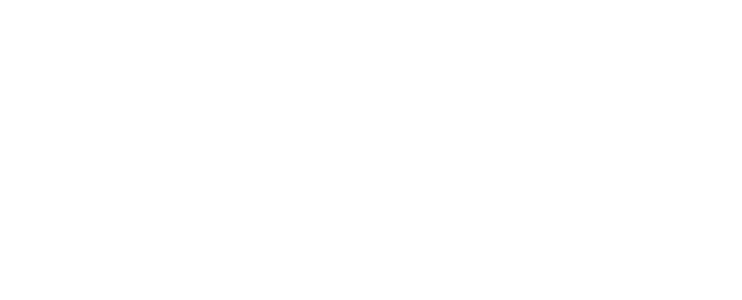
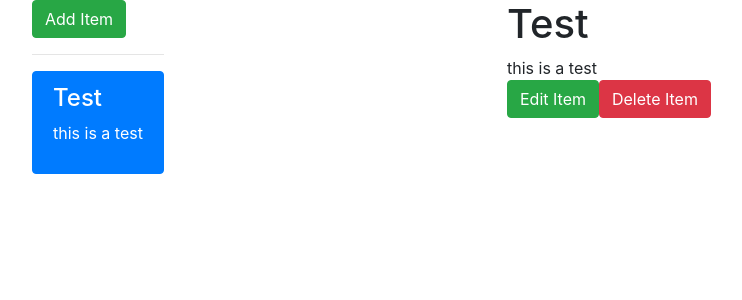
Before and after one commit to ddang9390/Angular-CRUD, an Angular app in the folder angular-crud/: page /0 in a window 1280 px wide. Before the commit this address led to /. Shown: the top 300 px of the page, without its empty margins (38-780 px from the left). Built offline with nearby package versions, Linux system fonts and the light colour scheme.

Commit message:
Can view details of item

```diff
--- a/angular-crud/src/app/app-routing.module.ts
+++ b/angular-crud/src/app/app-routing.module.ts
@@ -3,11 +3,13 @@
 import { ListEditComponent } from './list-edit/list-edit.component';
 import { ListComponent } from './list/list.component';
 import { ListStartComponent } from './list-start/list-start.component';
+import { ItemDetailsComponent } from './item-details/item-details.component';
 
 const routes: Routes = [
   {path: '', component: ListComponent, children: [
     {path: '', component: ListStartComponent},
     {path: 'new', component: ListEditComponent},
+    {path: ':id', component: ItemDetailsComponent},
     {path: ':id/edit', component: ListEditComponent}
   ]}
 ];
--- a/angular-crud/src/app/app.module.ts
+++ b/angular-crud/src/app/app.module.ts
@@ -10,6 +10,7 @@
 import { ListEditComponent } from './list-edit/list-edit.component';
 import { ListStartComponent } from './list-start/list-start.component';
 import { ItemsComponent } from './items/items.component';
+import { ItemDetailsComponent } from './item-details/item-details.component';
 
 @NgModule({
   declarations: [
@@ -18,7 +19,8 @@
     ListItemComponent,
     ListEditComponent,
     ListStartComponent,
-    ItemsComponent
+    ItemsComponent,
+    ItemDetailsComponent
   ],
   imports: [
     BrowserModule,
--- /dev/null
+++ b/angular-crud/src/app/item-details/item-details.component.html
@@ -0,0 +1,20 @@
+<div class="row">
+  <div class="col-xs-12">
+    <h1>{{item.name}}</h1>
+  </div>
+</div>
+
+<div class="row">
+  <div class="col-xs-12">
+    {{item.desc}}
+  </div>
+</div>
+
+<div class="row">
+  <div class="col-xs-12">
+
+    <button class="btn btn-success" (click)="onEditItem()">Edit Item</button>
+    <button class="btn btn-danger" (click)="onDeleteItem()">Delete Item</button>
+
+  </div>
+</div>
--- /dev/null
+++ b/angular-crud/src/app/item-details/item-details.component.ts
@@ -0,0 +1,37 @@
+import { Component, OnInit } from '@angular/core';
+import { ListService } from '../list.service';
+import { ActivatedRoute, Router, Params } from '@angular/router';
+import { Item } from '../item';
+
+@Component({
+  selector: 'app-item-details',
+  templateUrl: './item-details.component.html',
+  styleUrls: ['./item-details.component.css']
+})
+export class ItemDetailsComponent implements OnInit {
+  item: Item;
+  id: number;
+
+  constructor(private listService: ListService,
+              private route: ActivatedRoute,
+              private router: Router) { }
+
+  ngOnInit() {
+    this.route.params
+      .subscribe(
+        (params: Params) => {
+          this.id = +params['id'];
+          this.item = this.listService.getItem(this.id);
+        }
+      );
+  }
+
+  onEditItem(){
+    this.router.navigate(["edit"], {relativeTo: this.route});
+  }
+
+  onDeleteItem(){
+    this.listService.deleteItem(this.id);
+    this.router.navigate(['../']);
+  }
+}
--- a/angular-crud/src/app/items/items.component.html
+++ b/angular-crud/src/app/items/items.component.html
@@ -2,6 +2,8 @@
   <div class="col-xs-12">
     <button class="btn btn-success" (click)="addItem()">Add Item</button>
     <hr>
-    <app-list-item *ngFor="let item of items" [item]="item"></app-list-item>
+    <app-list-item *ngFor="let item of items; let i = index"
+                    [item]="item"
+                    [id]="i"></app-list-item>
   </div>
 </div>
--- a/angular-crud/src/app/list-item/list-item.component.html
+++ b/angular-crud/src/app/list-item/list-item.component.html
@@ -1,12 +1,10 @@
-<div class="row">
-  <div class="col-xs-12">
-    {{item.name}}
+<a
+  style="cursor:pointer"
+  [routerLink] = "[id]"
+  routerLinkActive="active"
+  class="list-group-item clearfix">
+  <div class="pull-left">
+    <h4 class="list-group-item-heading">{{item.name}}</h4>
+    <p class="list-group-item-text">{{item.desc}}</p>
   </div>
-
-</div>
-
-<div class="row">
-  <div class="col-xs-12">
-      {{item.desc}}
-  </div>
-</div>
+</a>
--- a/angular-crud/src/app/list-item/list-item.component.ts
+++ b/angular-crud/src/app/list-item/list-item.component.ts
@@ -8,6 +8,7 @@
 })
 export class ListItemComponent implements OnInit {
   @Input() item: Item;
+  @Input() id: number;
 
   constructor() { }
 
--- a/angular-crud/src/app/list.service.ts
+++ b/angular-crud/src/app/list.service.ts
@@ -26,4 +26,8 @@
   updateItem(index: number, item: Item){
     this.items[index] = item;
   }
+
+  deleteItem(index: number){
+    this.items.splice(index,1);
+  }
 }
```
Also changed, not shown: angular-crud/src/app/item-details/item-details.component.css (added).
